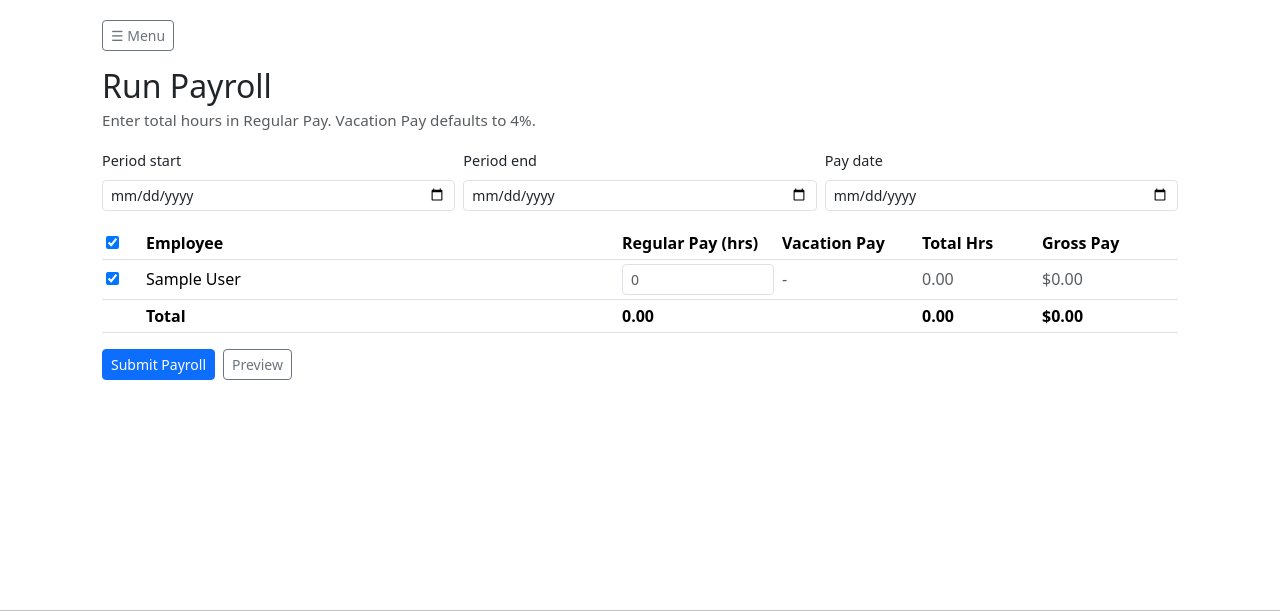
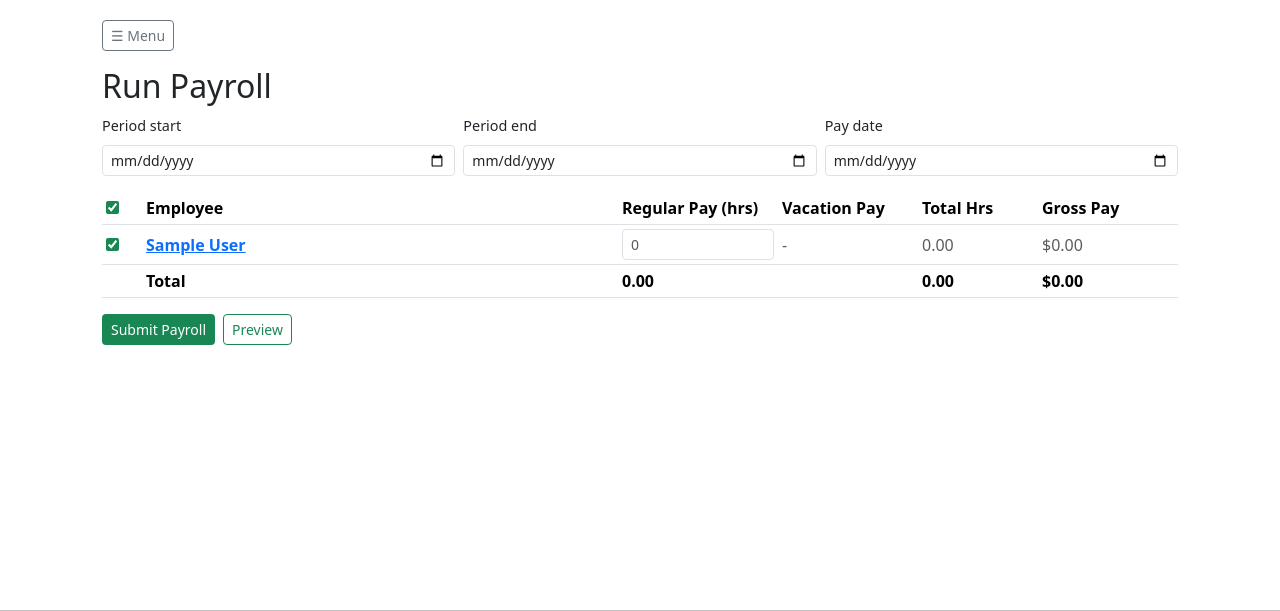
Before and after one commit to vatsraj17-ops/Payroll, a Python web app: template templates/owner_payroll.html in a window 1280 px wide. Shown: the top 611 px of the page. Run offline with Jinja, Linux system fonts and the light colour scheme; the template is opened without the code that fills it: most values are stand-ins (such as "Sample title", 1, 10 or a date in 2020).

Commit message:
Style run payroll table

```diff
--- a/templates/owner_payroll.html
+++ b/templates/owner_payroll.html
@@ -5,7 +5,6 @@
 {% set show_hamburger = true %}
 {% block content %}
 <h2>Run Payroll</h2>
-<div class="text-muted" style="font-size:0.95rem; margin-top:-0.25rem; margin-bottom:1rem;">Enter total hours in Regular Pay. Vacation Pay defaults to 4%.</div>
 
 <form method="post" class="mb-4">
   <div class="row g-2 align-items-end mb-3">
@@ -39,7 +38,7 @@
         {% for e in employees %}
           <tr>
             <td><input type="checkbox" name="include_{{ e.id }}" class="include-checkbox" checked></td>
-            <td>{{ (e.first_name ~ ' ' ~ e.last_name).strip() }}</td>
+            <td><a class="employee-link" href="/employees/{{ e.id }}/edit">{{ (e.first_name ~ ' ' ~ e.last_name).strip() }}</a></td>
             <td>
               <input name="hours_{{ e.id }}" type="number" step="0.01" min="0" class="form-control form-control-sm hours-input" placeholder="0" data-rate="{{ e.pay_rate or 0 }}" data-vac="{{ 1 if e.vacation_pay_enabled else 0 }}">
             </td>
@@ -61,12 +60,15 @@
   </div>
 
   <div class="mt-3 d-flex gap-2">
-    <button class="btn btn-primary btn-sm">Submit Payroll</button>
-    <button class="btn btn-outline-secondary btn-sm" type="submit" formaction="/owner/payroll/preview" formmethod="post">Preview</button>
+    <button class="btn btn-sm" style="background:#198754; color:#fff;">Submit Payroll</button>
+    <button class="btn btn-sm" type="submit" formaction="/owner/payroll/preview" formmethod="post" style="background:#fff; color:#198754; border:1px solid #198754;">Preview</button>
   </div>
 </form>
 
 <script>
+  document.querySelectorAll('.include-checkbox, #select-all').forEach(cb => {
+    cb.style.accentColor = '#198754';
+  });
   const money = (value) => {
     const num = Number(value || 0);
     return new Intl.NumberFormat('en-CA', { style: 'currency', currency: 'CAD' }).format(num);
@@ -124,4 +126,12 @@
   updateTotals();
 </script>
 
+<style>
+  .employee-link {
+    color: #0d6efd;
+    text-decoration: underline;
+    font-weight: 600;
+  }
+</style>
+
 {% endblock %}
```
